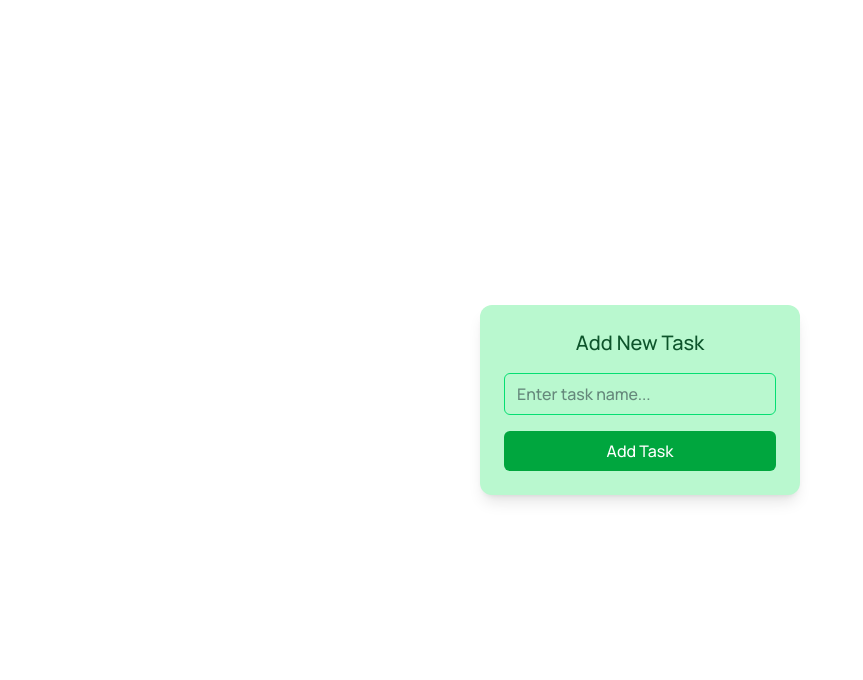
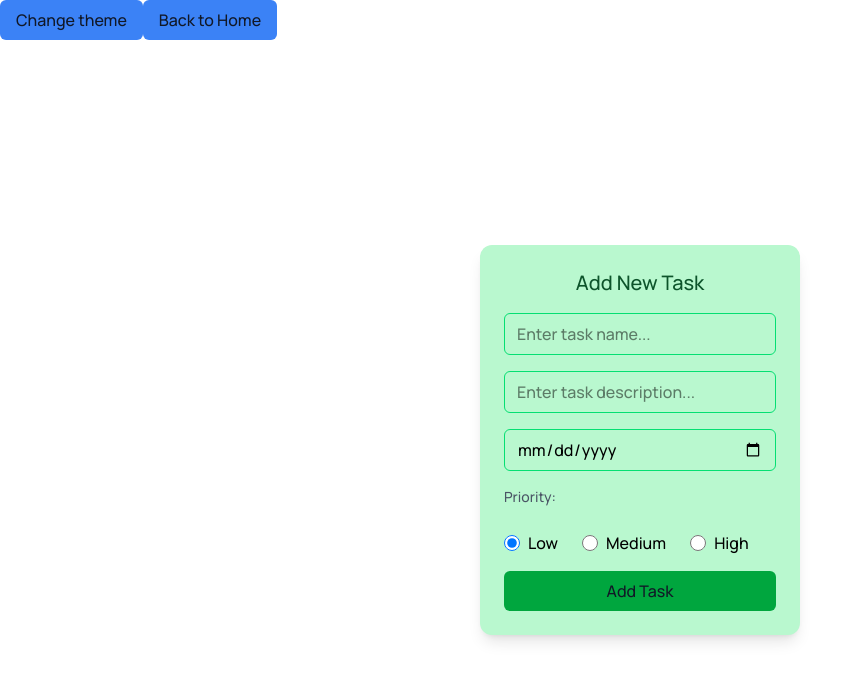
Before and after one commit to sudowski27/Task-Manager, a React (Vite) app in the folder react_vite_frontend/: page /add_new_task in a window 1280 px wide. Shown: the top 680 px of the page, without its empty margins (0-863 px from the left). Built offline with nearby package versions, Linux system fonts and the light colour scheme.

Commit message:
Update add_new_task page
Add buttons and change theme

```diff
--- a/react_vite_frontend/src/App.tsx
+++ b/react_vite_frontend/src/App.tsx
@@ -16,7 +16,7 @@ const App = () => {
   return (
     <Routes>
         <Route path="/" element={<Home isDark={isDark} setIsDark={setIsDark}/>}/>
-        <Route path="/add_new_task" element={<AddNewTask />} />
+        <Route path="/add_new_task" element={<AddNewTask isDark={isDark} setIsDark={setIsDark}/>} />
     </Routes>
   )
 }
--- a/react_vite_frontend/src/pages/AddNewTask.tsx
+++ b/react_vite_frontend/src/pages/AddNewTask.tsx
@@ -1,9 +1,57 @@
 import { useState } from "react";
+import { useNavigate } from 'react-router-dom';
 
-const AddNewTask = () => {
+type AddNewTaskProps = {
+  isDark: boolean;
+  setIsDark: React.Dispatch<React.SetStateAction<boolean>>;
+};
+
+const AddNewTask = ({ isDark, setIsDark }: AddNewTaskProps) => {
   const [taskName, setTaskName] = useState("");
+  const [taskDescription, setTaskDescription] = useState("");
+  const [taskDate, setTaskDate] = useState("");
+  const [priority, setPriority] = useState("low");
+  const navigate = useNavigate()
 
   return (
+    <div>
+        <button
+          className="
+            py-2
+            px-4
+            rounded-md
+            transition
+          "
+          style={{
+            backgroundColor: "var(--button-bg)",
+            color: "var(--text-color)"
+          }}
+          onMouseEnter={(e) => (e.currentTarget.style.backgroundColor = "var(--button-hover)")}
+          onMouseLeave={(e) => (e.currentTarget.style.backgroundColor = "var(--button-bg)")}
+          onClick={() => setIsDark(v => !v)}
+        >
+          Change theme
+        </button>
+        <button
+          className="
+            bg-blue-600
+            text-white
+            py-2
+            px-4
+            rounded-md
+            hover:bg-gray-800
+            transition
+          "
+          style={{
+            backgroundColor: "var(--button-bg)",
+            color: "var(--text-color)"
+          }}
+          onMouseEnter={(e) => (e.currentTarget.style.backgroundColor = "var(--button-hover)")}
+          onMouseLeave={(e) => (e.currentTarget.style.backgroundColor = "var(--button-bg)")}
+          onClick={() => navigate("/")}
+        >
+          Back to Home
+        </button>
         <div className="min-h-screen flex items-center justify-center">
           <div
             className="
@@ -33,8 +81,96 @@ const AddNewTask = () => {
                 focus:outline-none
                 focus:ring-2
                 focus:ring-green-500
+                text-black
               "
             />
+
+            <input
+              type="text"
+              placeholder="Enter task description..."
+              value={taskDescription}
+              onChange={(e) => setTaskDescription(e.target.value)}
+              className="
+                w-full
+                px-3 py-2
+                rounded-md
+                border border-green-400
+                focus:outline-none
+                focus:ring-2
+                focus:ring-green-500
+                text-black
+              "
+            />
+
+            <input
+                type="date"
+                value={taskDate}
+                onChange={(e) => setTaskDate(e.target.value)}
+                className="
+                w-full
+                px-3 py-2
+                rounded-md
+                border border-green-400
+                focus:outline-none
+                focus:ring-2
+                focus:ring-green-500
+                text-black
+                "
+            />
+            <p className="mb-2 text-sm text-gray-600">Priority:</p>
+
+            <div className="flex items-center gap-6">
+                <label className="flex items-center gap-2 cursor-pointer">
+                    <input
+                        type="radio"
+                        name="priority"
+                        value="low"
+                        checked={priority === "low"}
+                        onChange={(e) => setPriority(e.target.value)}
+                        className="
+                          w-4 h-4
+                          text-green-500
+                          border-green-400
+                          focus:ring-green-500
+                        "
+                    />
+                    <span className="text-black">Low</span>
+                </label>
+
+                <label className="flex items-center gap-2 cursor-pointer">
+                    <input
+                        type="radio"
+                        name="priority"
+                        value="medium"
+                        checked={priority === "medium"}
+                        onChange={(e) => setPriority(e.target.value)}
+                        className="
+                          w-4 h-4
+                          text-green-500
+                          border-green-400
+                          focus:ring-green-500
+                        "
+                    />
+                    <span className="text-black">Medium</span>
+                </label>
+
+                <label className="flex items-center gap-2 cursor-pointer">
+                    <input
+                        type="radio"
+                        name="priority"
+                        value="high"
+                        checked={priority === "high"}
+                        onChange={(e) => setPriority(e.target.value)}
+                        className="
+                          w-4 h-4
+                          text-green-500
+                          border-green-400
+                          focus:ring-green-500
+                        "
+                    />
+                    <span className="text-black">High</span>
+                </label>
+            </div>
 
             <button
               className="
@@ -45,9 +181,13 @@ const AddNewTask = () => {
                 hover:bg-green-700
                 transition
               "
+              style={{
+                color: "var(--text-color)"
+           }}
             >
               Add Task
             </button>
+          </div>
         </div>
     </div>
   );
--- a/react_vite_frontend/src/theme/applyTheme.ts
+++ b/react_vite_frontend/src/theme/applyTheme.ts
@@ -5,4 +5,6 @@ export const applyTheme = (theme:Theme) => {
 
     root.style.setProperty("--bg-color", theme.background);
     root.style.setProperty("--text-color", theme.text);
+    root.style.setProperty("--button-bg", theme.buttonBackground);
+    root.style.setProperty("--button-hover", theme.buttonHover);
 };
--- a/react_vite_frontend/src/theme/themes.ts
+++ b/react_vite_frontend/src/theme/themes.ts
@@ -1,11 +1,15 @@
 export const lightTheme = {
     background: "#ffffff",
     text: "#111827",
+    buttonBackground: "#3B82F6", // Tailwind bg-blue-600
+    buttonHover: "#2563EB",      // Tailwind bg-blue-700
 }
 
 export const darkTheme = {
     background: "#0f172a",
     text: "#e5e7eb",
+    buttonBackground: "#1F2937", // gray-800
+    buttonHover: "#374151",      // gray-700
 }
 
 export type Theme = typeof lightTheme
```
Lines whose indentation alone changed are shown as unchanged.
